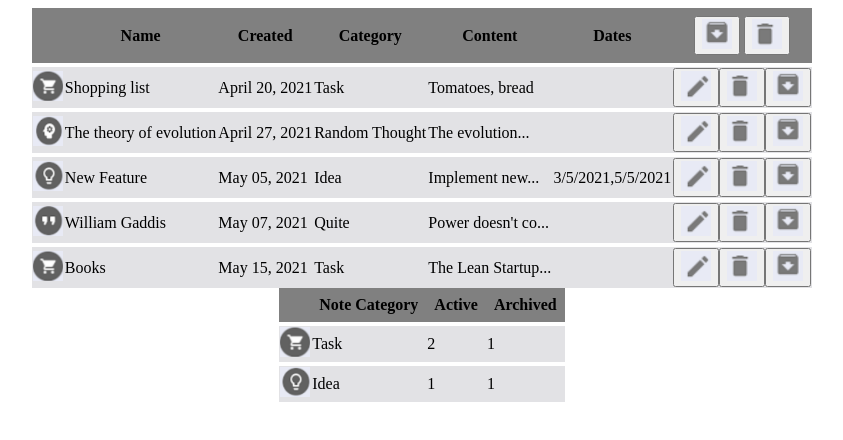
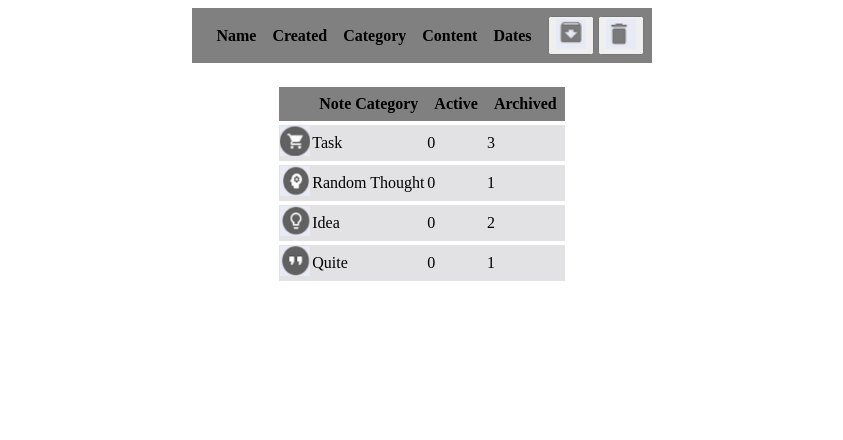
Before and after one commit to Miss-Rose/taskNumber1, a website built with webpack: page public/index.html in a window 1280 px wide. Both pictures are taken after a click on the button 935 px from the left and 35 px from the top of the page. Shown: the whole page, without its empty margins (218-1061 px from the left). Built offline with nearby package versions, Linux system fonts and the light colour scheme.

Commit message:
archive all, delete all

```diff
--- a/src/elements/notesTable.js
+++ b/src/elements/notesTable.js
@@ -2,6 +2,7 @@ import {insertProperImage} from "../helpers/insertProperImage";
 import removePng from '../assets/delete.png';
 import archivePng from '../assets/archive.png';
 import {createHandler} from "../helpers/createHandler";
+import '../styles/notesTable.css';
 
 export const createActiveTable = (currentData) => {
 
@@ -17,8 +18,8 @@ export const createActiveTable = (currentData) => {
     <th>Content</th>
     <th>Dates</th>
     <th>
-      <button><img src=${archivePng} alt="archive"></button>
-      <button><img src=${removePng} alt="delete"></button>
+      <button id="archiveAllBtn"><img src=${archivePng} alt="archive"></button>
+      <button id="deleteAllBtn"><img src=${removePng} alt="delete"></button>
     </th>
   </tr>
 </thead>`;
--- a/src/helpers/createHandler.js
+++ b/src/helpers/createHandler.js
@@ -11,11 +11,25 @@ export const deleteItem = (id) => {
   updateState(newArr);
 }
 
+export const removeAllItem = () => {
+  const newArr = mockData.filter(listEl => listEl.active !== true);
+  updateState(newArr);
+}
+
 export const archiveItem = (id) => {
   const newArr = mockData.map(listEl => {
     if (listEl.id === id) {
       return { ...listEl, active : !listEl.active };
     } else return listEl;
+  });
+  updateState(newArr);
+}
+
+export const archiveAllItem = () => {
+  const newArr = mockData.map(listEl => {
+    if (listEl.active === true) {
+      return {...listEl, active : !listEl.active};
+    }else return listEl;
   });
   updateState(newArr);
 }
--- a/src/index.js
+++ b/src/index.js
@@ -2,6 +2,7 @@ import {createActiveTable} from "./elements/notesTable";
 import {createArchivedTable} from "./elements/archivedTable";
 import './styles.css';
 import {mockData} from "./dataStore/noteList";
+import {removeAllItem, archiveAllItem} from "./helpers/createHandler";
 
 function onPageLoaded() {
   const root = document.getElementById('root');
@@ -23,6 +24,13 @@ function onPageLoaded() {
 
   const CategoryTable = createArchivedTable(mockData);
   categoryContainer.appendChild(CategoryTable);
+
+
+  // button listeners
+  const deleteAllBtn = document.querySelector('#deleteAllBtn');
+  deleteAllBtn.addEventListener('click', () => removeAllItem());
+  const archiveAllBtn = document.querySelector('#archiveAllBtn');
+  archiveAllBtn.addEventListener('click', () => archiveAllItem())
 }
 
 document.addEventListener("DOMContentLoaded", onPageLoaded);
--- a/src/styles/notesTable.css
+++ b/src/styles/notesTable.css
@@ -1,2 +1,3 @@
 .notesTable {
+    margin-bottom: 24px;
 }
```
